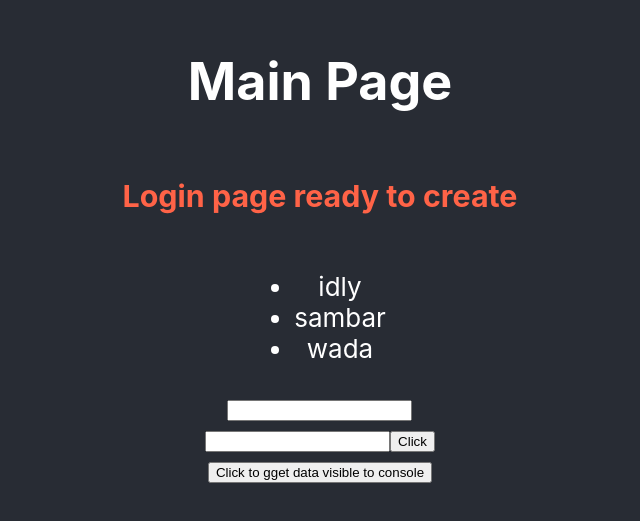
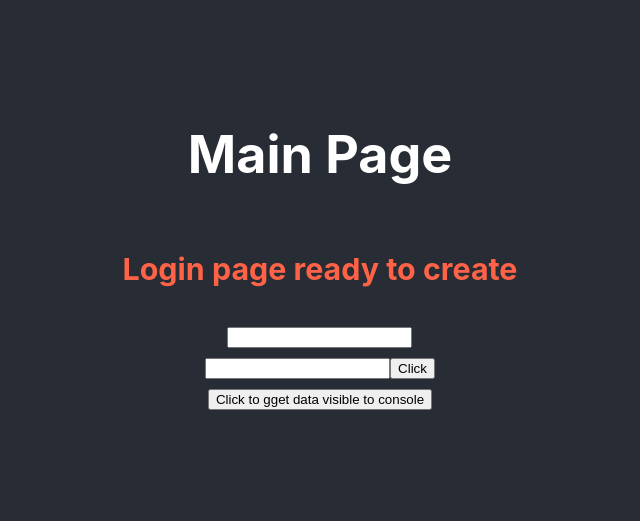
Before and after one commit to riha7/mypages, a React (Create React App) app: page / in a window 1280 px wide. Shown: the part 151-672 px from the top of the page, without its empty margins (320-960 px from the left). Built offline with nearby package versions, Linux system fonts and the light colour scheme.

Commit message:
ul tag deleted

```diff
--- a/src/App.js
+++ b/src/App.js
@@ -8,12 +8,6 @@ function App() {
       <header className="App-header">
         <h1>Main Page</h1>
         <h3 style={{color:'tomato'}}>Login page ready to create</h3>
-        <ul>
-          <li>idly</li>
-          <li>sambar</li>
-          <li>wada</li>
-        </ul>
-
     <GitPageBasic />
     <Getdata />
 
```
